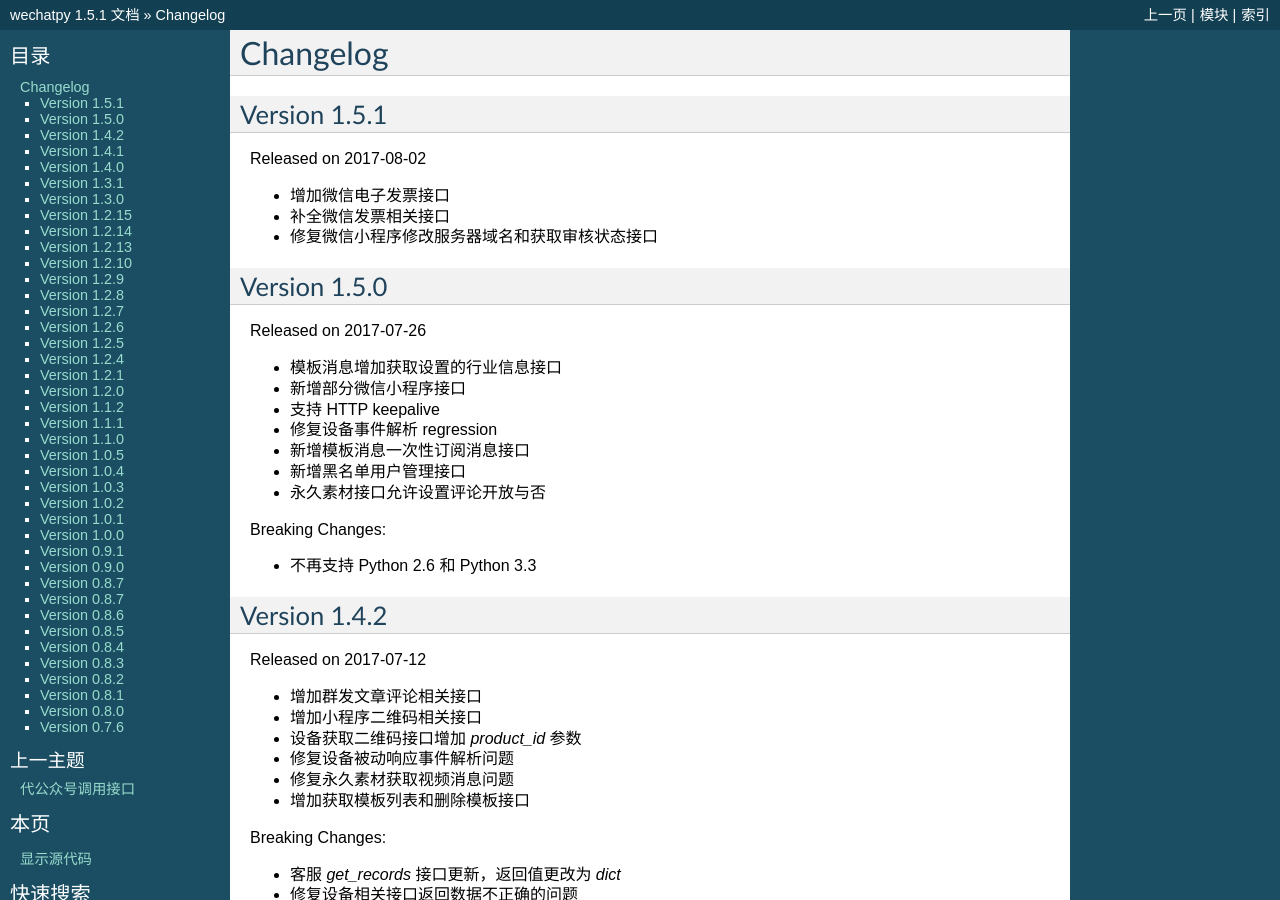
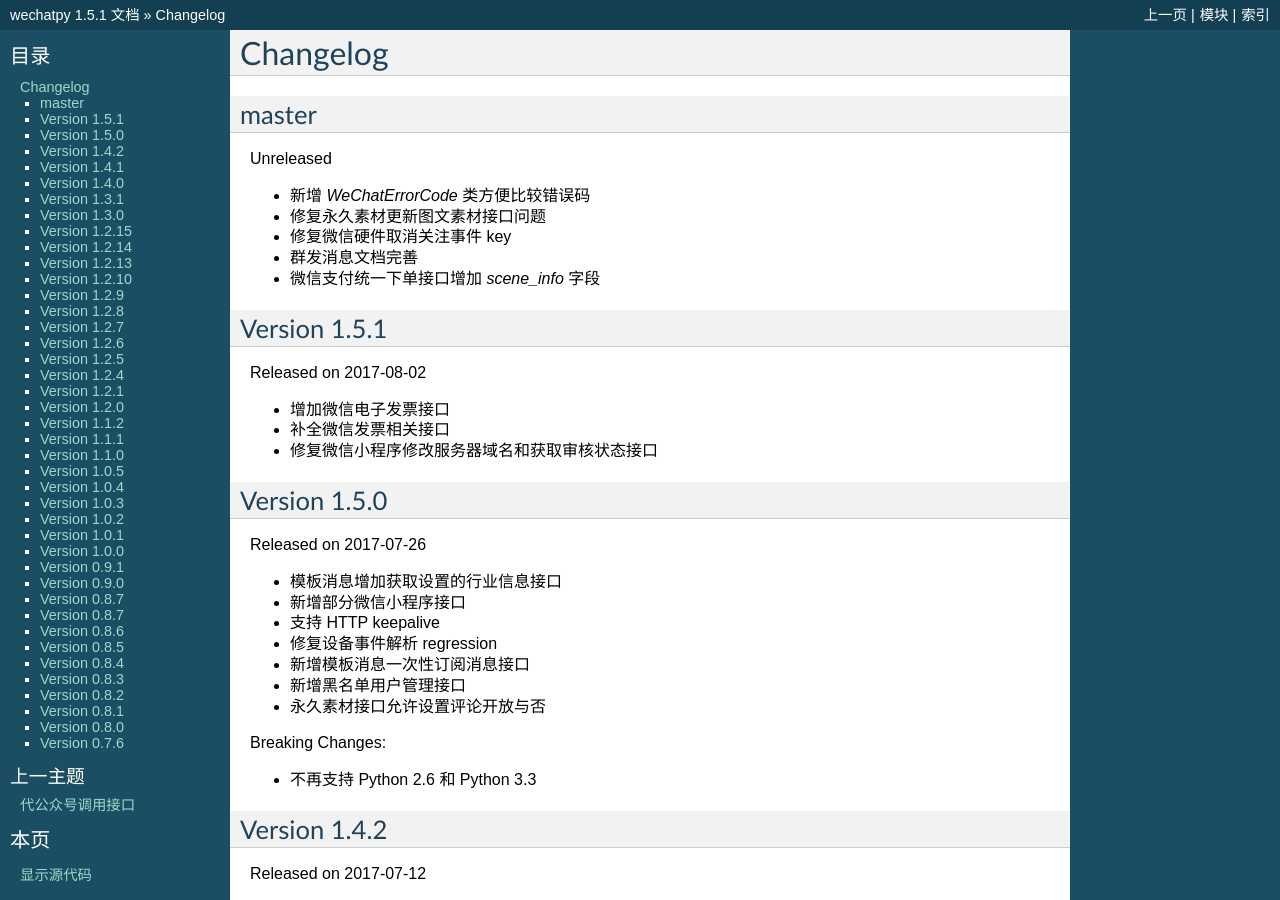
Before and after one commit to wechatpy/wechatpy, a Sphinx documentation site: the page built from docs/changelog.rst, in a window 1280 px wide and 900 px high. Built offline with Sphinx 7.4.7, drawn with Linux system fonts in a browser that asks for light colours.

Commit message:
微信支付统一下单接口增加 `scene_info` 字段

```diff
--- a/docs/changelog.rst
+++ b/docs/changelog.rst
@@ -1,5 +1,16 @@
 Changelog
 ================
+
+master
+------------------
+
+Unreleased
+
++ 新增 `WeChatErrorCode` 类方便比较错误码
++ 修复永久素材更新图文素材接口问题
++ 修复微信硬件取消关注事件 key
++ 群发消息文档完善
++ 微信支付统一下单接口增加 `scene_info` 字段
 
 Version 1.5.1
 -------------------
```
Also changed, not shown: 1 other file.
